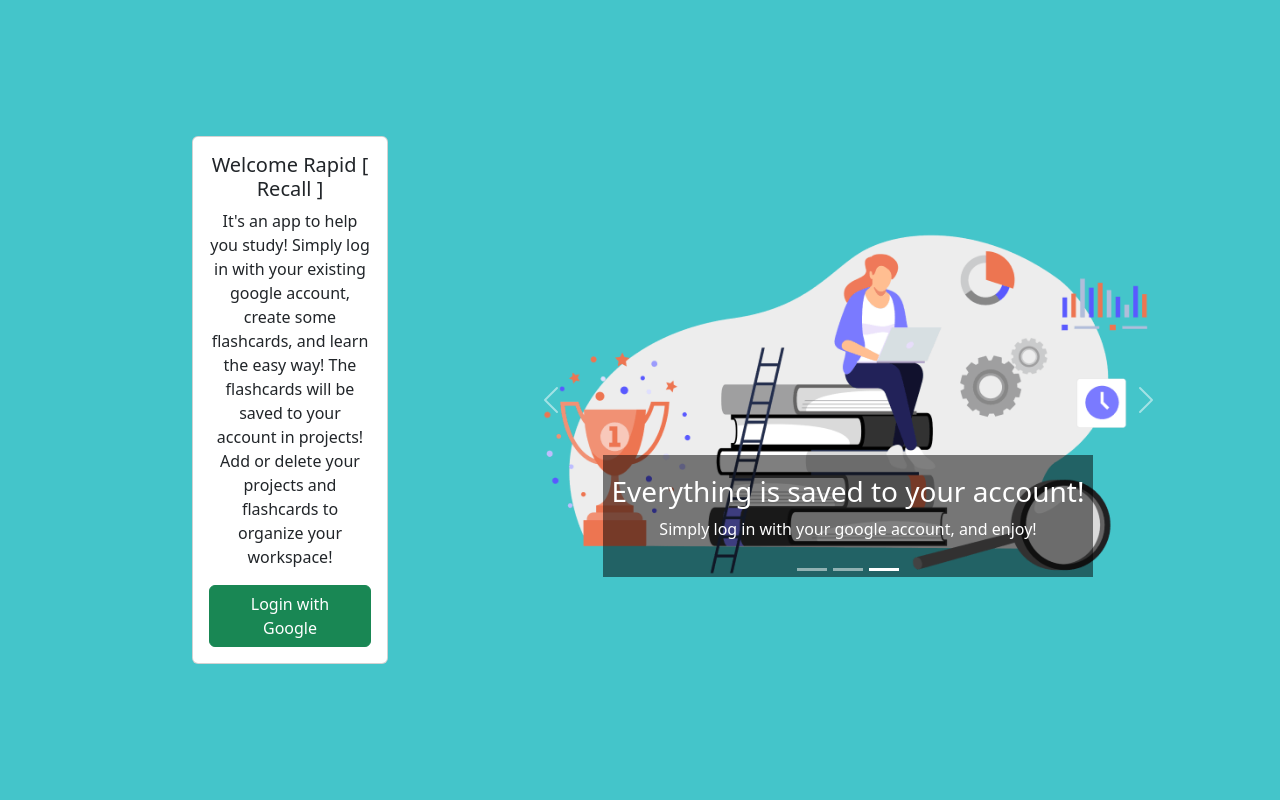
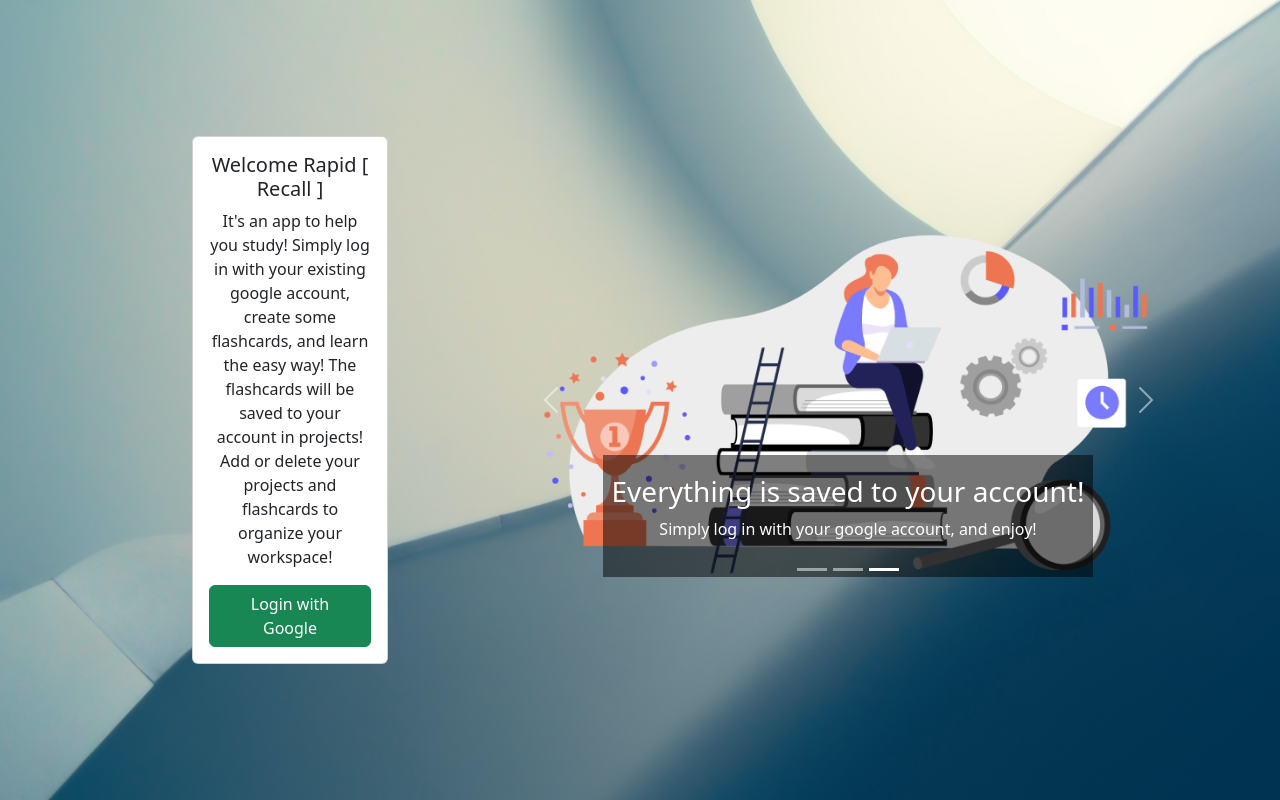
Before and after one commit to TClarke19/rapid-recall, a React (Create React App) app in the folder rapid-recall-fe/front-end/: page / in a window 1280 px wide. Built offline with nearby package versions, Linux system fonts and the light colour scheme.

Commit message:
Modified appearance

```diff
--- a/rapid-recall-fe/front-end/src/App.css
+++ b/rapid-recall-fe/front-end/src/App.css
@@ -1,6 +1,8 @@
 body {
-  background-color: #0db5bbc5
-
+  background-image: url('background.jpg');
+  background-repeat: no-repeat;
+  background-attachment: fixed;
+  background-size: cover;
 }
 
 @media (max-width: 1000px) {
```
Also changed, not shown: rapid-recall-fe/front-end/src/background.jpg (added).
